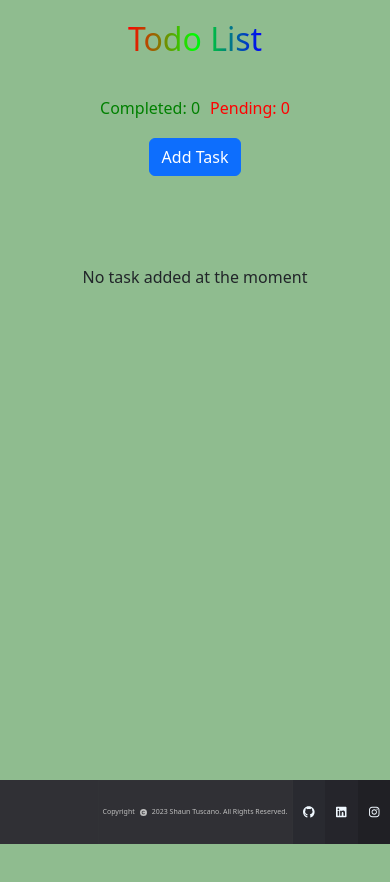
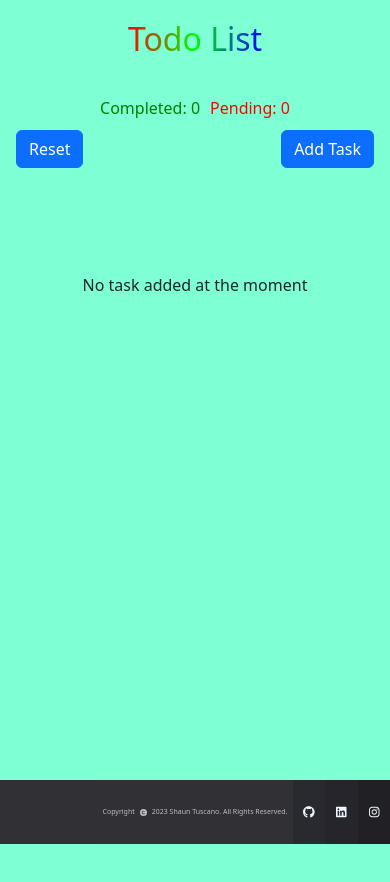
Before and after one commit to shaun-tuscano/Todo-List, a React (Create React App) app: page / in a window 390 px wide. Shown: the top 882 px of the page. Built offline with nearby package versions, Linux system fonts and the light colour scheme.

Commit message:
added reset button functionality

```diff
--- a/src/App.css
+++ b/src/App.css
@@ -75,4 +75,15 @@ padding: 10px;
   position: relative;
   right: 0px;
   }
+  .button-container{
+  padding: 1rem 1rem !important;
+
+  }
 }
+
+.button-container{
+  display: flex;
+  justify-content: space-between;
+  padding: 0rem 3rem;
+
+}
--- a/src/App.js
+++ b/src/App.js
@@ -16,6 +16,7 @@ function App() {
   const[dataObjects,setDataObjects]=useState([]) //holds array of tasks
   const[isEdit,setIsIdit]=useState(false) // decides weather user is editing previously created task
   const [completedCount, setCompletedCount] = useState(0); //gives number of completed tasks
+  const[resetModalToggle,setResetModalToggle]=useState(false)//decides weather to open modal
 
   const toggle = (isCancel) => {
     setAddTaskModal(!addTaskModal);
@@ -23,7 +24,9 @@ function App() {
     {setDataObj({ Task: "", Description: "" ,Priorty : 0});}
   }//sets value of addTaskModal
 
-
+  const toggleForReset=()=> {
+    setResetModalToggle(!resetModalToggle);
+  }
 
   function handleChange(e){
     //use to set dataobj for add task button
@@ -38,8 +41,8 @@ function App() {
   }
   useEffect(() => {
     // Check if 'dataObjects' is present in local storage
-    const storedDataObjects = sessionStorage.getItem('dataObjects');
-    const storedCompletedTask= sessionStorage.getItem('completedTask');
+    const storedDataObjects = localStorage.getItem('dataObjects');
+    const storedCompletedTask= localStorage.getItem('completedTask');
     if (storedDataObjects) {
       // If present, parse and set the state
       setDataObjects(JSON.parse(storedDataObjects));
@@ -56,7 +59,7 @@ function App() {
     setDataObjects((prevDataObjects) =>
     prevDataObjects.filter((data) => data.id !== value)
   );
-  sessionStorage.setItem('dataObjects', JSON.stringify(dataObjects.filter((data) => data.id !== value)));
+  localStorage.setItem('dataObjects', JSON.stringify(dataObjects.filter((data) => data.id !== value)));
 
   }
 
@@ -91,7 +94,7 @@ function App() {
       );
       setDataObjects(updatedDataObjects);
       console.log(updatedDataObjects)
-      sessionStorage.setItem('dataObjects', JSON.stringify(updatedDataObjects));
+      localStorage.setItem('dataObjects', JSON.stringify(updatedDataObjects));
       setDataObj({ Task: "", Description: "" ,Priorty : 0});
       setIsIdit(false)
       toggle();
@@ -99,7 +102,7 @@ function App() {
       } else {
         const item = { ...dataObj, id: uuidv4() }
          setDataObjects((prevDataObjects) => [...prevDataObjects, item]);
-         sessionStorage.setItem('dataObjects', JSON.stringify([...dataObjects, item]));
+         localStorage.setItem('dataObjects', JSON.stringify([...dataObjects, item]));
         setDataObj({ Task: "", Description: "", Priorty : 0 })
         toggle()
       }
@@ -110,11 +113,41 @@ function App() {
   handleDelete(value.id)
   toast.success(`Task ${value.Task} completed!`);
   const completedTask = parseInt(completedCount)+1
-  sessionStorage.setItem('completedTask', (completedTask));
+  localStorage.setItem('completedTask', (completedTask));
   setCompletedCount(completedTask)
 
   }
+  function resetHandler(){
+    localStorage.setItem('completedTask', ([]));
+    localStorage.setItem('dataObjects', ([]));
+    setDataObjects([])
+    setCompletedCount(0)
+    toggleForReset()
 
+
+  }
+  function resetmodal(){
+    return (
+      <div >
+        <Modal isOpen={resetModalToggle} toggle={toggleForReset} centered >
+          <ModalHeader toggle={()=>toggleForReset()}>Reset Modal</ModalHeader>
+          <ModalBody>
+          All your task will get deleted . are you sure you want to reset?
+          </ModalBody>
+          <ModalFooter>
+          <Button color="secondary" onClick={()=>toggleForReset()}>
+              Cancel
+            </Button>
+            <Button color="primary" onClick={resetHandler}>Reset</Button>{' '}
+          </ModalFooter>
+        </Modal>
+      </div>
+    )
+
+
+
+
+  }
   function addMoreModal() {
     return (
       <div >
@@ -152,9 +185,15 @@ function App() {
         <span className="pending-counter">Pending: {dataObjects.length}</span>
       </div>
       </div>
-      <br/><br/>
+      <br/>
+
+      <div className='button-container'>
+      <Button className="taskbutton"color="primary" size="" onClick={toggleForReset}>Reset</Button>
       <Button className="taskbutton"color="primary" size="" onClick={toggle}>Add Task </Button>
+
+      </div>
       {addMoreModal()}
+      {resetmodal()}
       <br/><br/><br/>
       <ToastContainer autoClose={2000} />
       <Task dataObjects={dataObjects} handleDelete={handleDelete} handleEdit={handleEdit} handleTaskComplete={handleTaskComplete}></Task>
--- a/src/components/Task.css
+++ b/src/components/Task.css
@@ -8,7 +8,10 @@ cursor: pointer;
 .card-container{
   display: grid;
   grid-template-columns: repeat(4, 1fr);
-
+  background-color: white;
+  margin: 16px;
+  padding: 16px;
+  border-radius: 24px;
 }
 
 .card-description{
--- a/src/components/Tasks.js
+++ b/src/components/Tasks.js
@@ -16,9 +16,10 @@ function Task({ dataObjects, handleEdit, handleDelete, handleTaskComplete }) {
     return colourToUse
   }
 
+
   return (
     <Fragment>
-      <div className='card-container'>
+      {dataObjects.length!== 0 && <div className='card-container'>
 
         {dataObjects.map((item) => (
           <Card
@@ -58,7 +59,7 @@ function Task({ dataObjects, handleEdit, handleDelete, handleTaskComplete }) {
           </Card>
         ))}
 
-      </div>
+      </div>}
       {dataObjects.length === 0 && <h6>No task added at the moment</h6>}
     </Fragment>
   )
--- a/src/index.css
+++ b/src/index.css
@@ -7,7 +7,7 @@ body {
   -moz-osx-font-smoothing: grayscale;
   width: 100%;
   height: 100vh;
-  background-color: darkseagreen !important;
+  background-color: aquamarine !important;
   overflow-y: hidden !important;
 }
 
```
